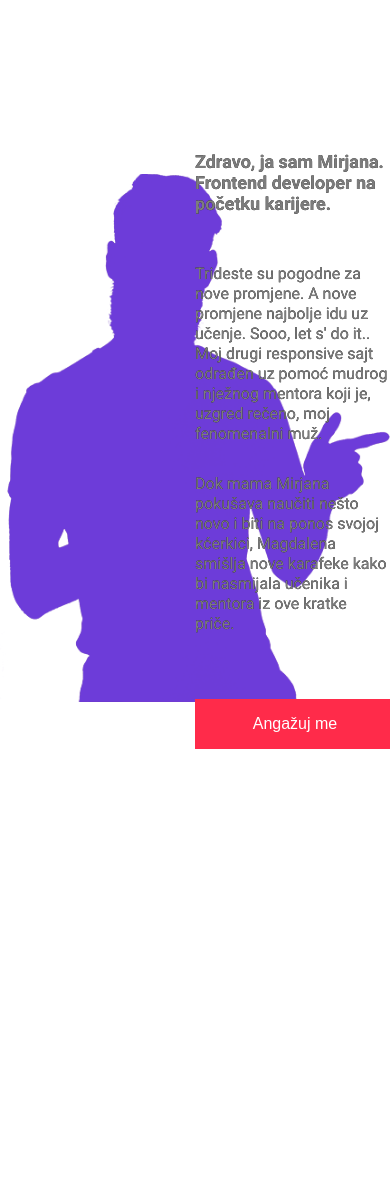
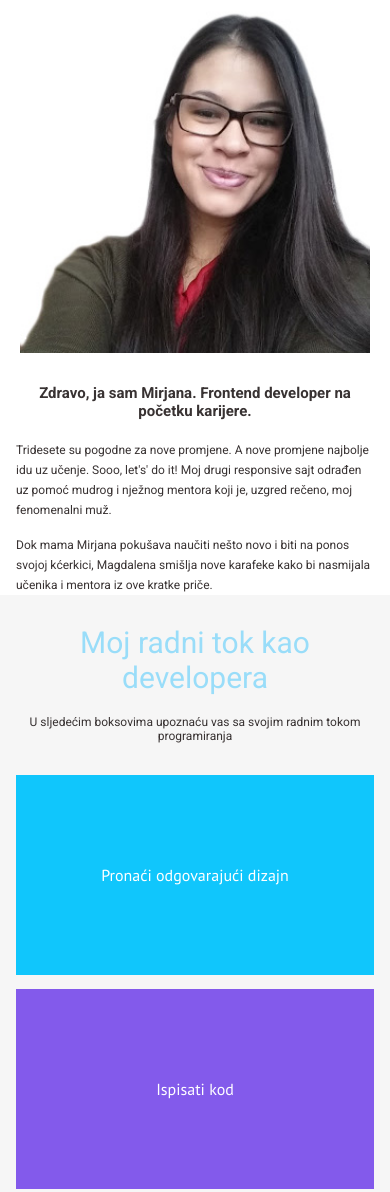
Before and after one commit to mirjanamilankovic/october_project, a plain HTML site: page index.html in a window 390 px wide. Shown: the part 417-1609 px from the top of the page. Before the commit the page ends 1166 px from the top, so only its background shows below. Drawn offline with Linux system fonts and the light colour scheme.

Commit message:
Added new section called working process

```diff
--- a/css/style.css
+++ b/css/style.css
@@ -112,7 +112,7 @@ header .wrap {
         .header__subtitle {
             color:#9eb4be;
             word-spacing: 5px;
-            letter-spacing: 9px;
+            letter-spacing: 7px;
             text-align: center;
         }
 @media (max-width:960px) {
@@ -157,39 +157,39 @@ header .wrap {
 
 .introduction {
     background-color: #fff;
-    min-height:700px;
     font-family: Roboto;
-    position:relative;
+    display: flex;
+    padding:40px 40px 0 40px;
 }
 
         .introduction__picture {
-            position:absolute;
-            bottom:-19px;
-            left:0;
-            max-width: 100%;
-            height: auto;
+         background:url(../images/mee.jpg);
+         width: 40%;
+         background-size: cover;
+         background-repeat: no-repeat;
+         background-position: center;
+         margin:0;
+         height: 350px;
         }
 
         .introduction__description {
-            position: absolute;
-            right:0;
-            top:150px;
-            color:#7c7c7c;
-            text-shadow: 0 0 0 #000;
-            width:50%;
+            width:60%;
+            padding:16px;
+            padding-bottom: 0;
+            color:#383232;
 
         }
 
             .introduction__title {
                 font-size:18px;
                 font-weight: bold;
-                margin-bottom:50px;
+                margin-bottom:40px;
             }
 
                 .introduction__content1 {
                     font-size: 16px;
                     line-height: 20px;
-                    margin-top:0;
+                    margin:0;
                 }
 
                 .introduction__content2 {
@@ -201,23 +201,11 @@ header .wrap {
                 }
 
 
-            .introduction__button {
-                width:200px;
-                height: 50px;
-                background-color: #ff2b4a;
-                color:#fff;
-                text-decoration: none;
-                border:none;
+    /*start responsiveintroduction here */
+@media (max-width:760px) and (min-width:470px) {
+    .introduction__title {
+        font-size: 15px;
         text-align: center;
-                display: inline-block;
-                font-size:16px;
-                margin-top:65px;
-            }
-
-    /*start responsiveintroduction here */
-@media (max-width:890px) and (min-width:650px) {
-    .introduction__title {
-        font-size: 18px;
     }
 
         .introduction__content1 {
@@ -226,54 +214,177 @@ header .wrap {
 
         .introduction__content2 {
             font-size: 12px;
-                margin-top:0;
-            }
-
-    .introduction__button {
-        float:right;
-        margin-right: 16px;
         }
 }
 
-@media (max-width:649px) and (min-width:510px){
+@media (max-width:469px) {
+    .introduction {
+        flex-direction: column;
+        width:auto;
+        padding:0;
+    }
+
+    .introduction__picture {
+        width:auto;
+        min-height: 300px;
+        background-size: contain;
+        margin-top:20px;
+    }
+
     .introduction__description {
-        width:35%;
-        top:0;
+        width:auto;
     }
+
         .introduction__title {
-        font-size: 14px;
+            font-size: 15px;
+            margin-bottom:20px;
+            text-align: center;
         }
 
             .introduction__content1 {
-                font-size: 11px;
+                font-size: 12px;
             }
 
             .introduction__content2 {
-                font-size: 11px;
-                margin-top:0;
+                font-size: 12px;
+                margin-top:15px;
             }
 
-    .introduction__button {
-        float:right;
-        margin: 233px 16px;
-        width:177px;
-        height: 45px;
-    }
+
+
 }
     /*End responsive introduction here*/
 
 /*END INTRODUCTION */
 
+
+
+
 /*START WORKING PROCESS */
-
 .process {
-    min-height: 670px;
     background-color:#f6f6f6;
 
 }
+
+    .process__description {
+        padding:120px 16px 0 16px;
+        font-family: Roboto;
+    }
         .process__title {
+            text-align:center;
+            color:#99ddf9;
+            font-weight: bold;
+            margin:0;
+            font-weight: normal;
+            font-size: 40px;
+        }
+
+        .process__subtitle {
+            text-align: center;
+            font-weight: normal;
+            color:#383232;
+            color:#;
+            padding-top:40px;
+            margin-top:0;
+            font-size:16px;
+        }
+
+    .working__process {
+        display: flex;
+        justify-content: space-between;
+        padding: 60px 16px 0 16px;
+        flex-wrap: wrap;
+    }
+
+        .working__process__box{
+            background:blue;
+            flex-basis: 24%;
+            color:#fff;
+            min-height:200px;
+            display: flex;
+            flex-direction: column;
+            justify-content: center;
+            align-items: center;
 
         }
+
+            .working__process__box:nth-child(1) {
+                background-color: #10c6fc;
+            }
+
+            .working__process__box:nth-child(2) {
+                background-color: #835aeb;
+            }
+
+            .working__process__box:nth-child(3) {
+                background-color: #002453;
+            }
+
+            .working__process__box:nth-child(4) {
+                background-color: #ff2b4a;
+            }
+
+/* START RESPONSIVE FOR WORKING PROCESS*/
+@media only screen and (max-width:760px) and (min-width:420px) {
+
+    .working__process__box {
+        flex-basis: 48%;
+        margin:1%;
+    }
+
+    .process__title {
+        font-size:35px;
+    }
+}
+
+@media (max-width:760px) and (min-width:470px) {
+    .process__description {
+        padding-top:30px;
+    }
+}
+
+@media only screen and (max-width:419px) {
+
+.working__process {
+    padding-top:20px;
+}
+
+    .working__process__box {
+        flex-basis: 100%;
+        margin-top:4%;
+    }
+
+        .working__process__box:nth-child(1) {
+            margin-top:0;
+        }
+
+        .working__process__box:nth-child(4) {
+            margin-bottom: 10px;
+        }
+
+    .process__description {
+        padding-top: 30px;
+    }
+
+        .process__title {
+            font-size: 30px;
+        }
+
+        .process__subtitle {
+            padding-top:20px;
+            font-size: 12px;
+        }
+}
+
+
+
+/* END RESPONSIVE FOR WORKING PROCESS*/
+
+
+
+
+
+
 
 
 
--- a/index.html
+++ b/index.html
@@ -28,33 +28,28 @@
 			<div class="wrap">
 					<article role="article">
 						<section  class="introduction">
-							<img src="images/award.png" class="introduction__picture">
+							<figure class="introduction__picture"> </figure>
 							<div class="introduction__description">
 								<h3 class="introduction__title"> Zdravo, ja sam Mirjana.  Frontend developer na početku karijere.</h3>
-									<p class="introduction__content1"> Trideste su pogodne za nove promjene. A nove promjene najbolje idu uz učenje. Sooo, let s' do it.. Moj drugi responsive sajt odrađen uz pomoć mudrog i nježnog mentora koji je, uzgred rečeno, moj fenomenalni muž.</p>
+									<p class="introduction__content1"> Tridesete su pogodne za nove promjene. A nove promjene najbolje idu uz učenje. Sooo, let's' do it! Moj drugi responsive sajt odrađen uz pomoć mudrog i nježnog mentora koji je, uzgred rečeno, moj fenomenalni muž.</p>
 									<p class="introduction__content2">  Dok mama Mirjana pokušava naučiti nešto novo i biti na ponos svojoj kćerkici, Magdalena smišlja nove karafeke kako bi nasmijala učenika i mentora iz ove kratke priče.</p>
-							<button class="introduction__button" >Angažuj me </button>
 							</div>
 						</section>
 			</div>
-		<!--
 				<section class="process">
 					<div class="wrap">
-							<h3 class="process__title"> My Working Process </h3>
-							<p class="process__subtitle"> Hi, i am Patul Laokin, css developer </p>
+						<div class="process__description">
+							<h3 class="process__title"> Moj radni tok kao developera </h3>
+							<p class="process__subtitle"> U sljedećim boksovima upoznaću vas sa svojim radnim tokom programiranja </p>
+						</div>
 							<div class="working__process">
-								<span class="process__design"> Design </span>
-								<img src="@" class="design__image">
-								<span class="process__development"> Development </span>
-								<img src="@" class="development__image">
-								<span class="process__testing"> Testing </span>
-								<img src="@" class="testing__image">
-								<span class="process__launch"> Launch </span>
-								<img src="@" class="launch__image">
+								<div class="working__process__box"><span> Pronaći odgovarajući dizajn</span> </div>
+								<div class="working__process__box"><span>Ispisati kod </span> </div>
+								<div class="working__process__box"><span>Testirati</span> </div>
+								<div class="working__process__box"><span>Lansirati</span> </div>
 							</div>
 					</div>
 				</section>
-			-->
 			</article>
 		</main>
 
```
Also changed, not shown: images/mee.jpg (added). Lines whose indentation alone changed are shown as unchanged.
